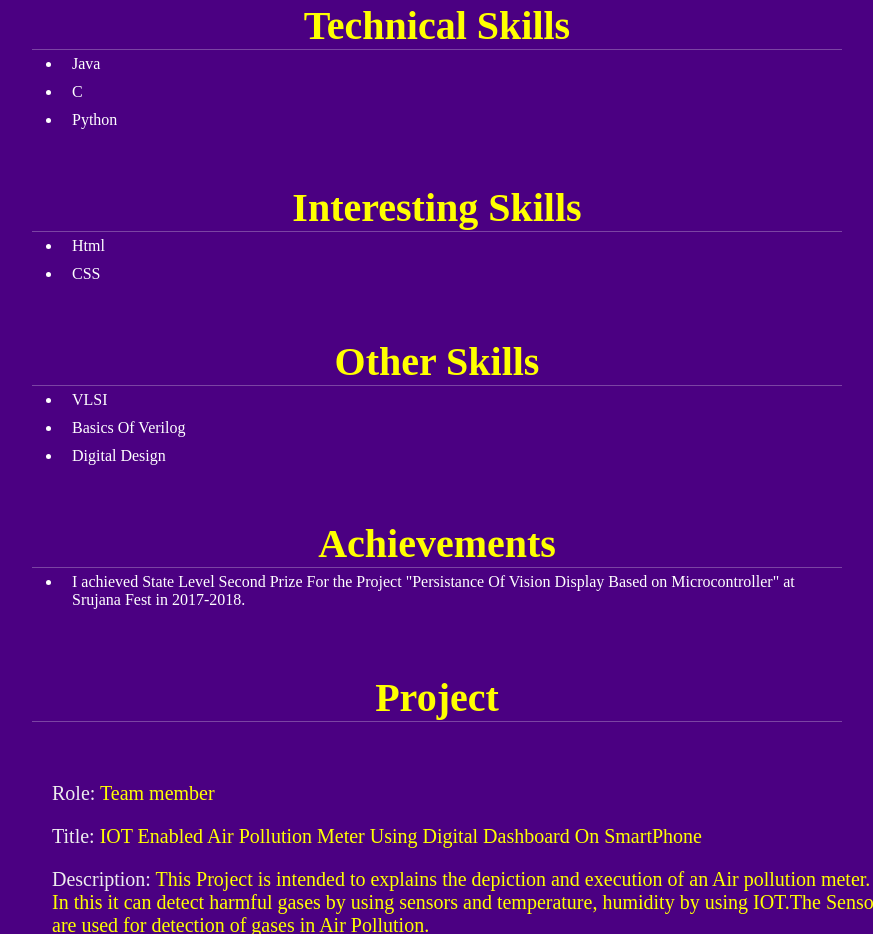
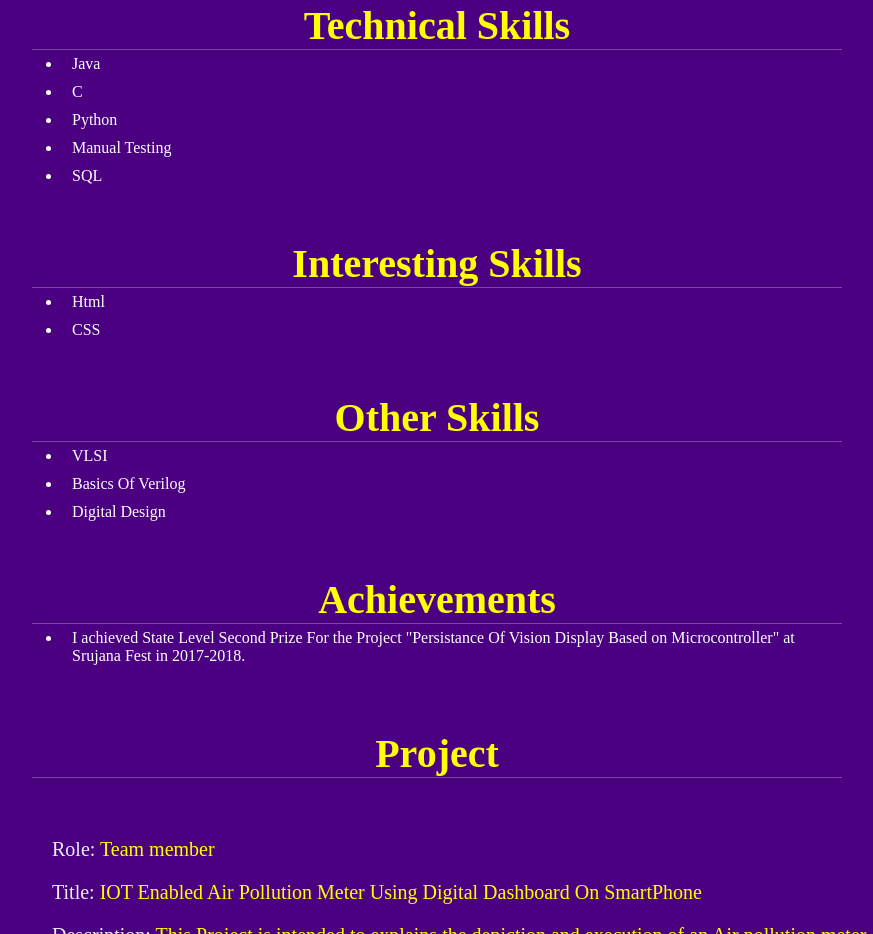
Before and after one commit to Siva128/siva.github.io, a plain HTML site: page index.html in a window 1280 px wide. Shown: the part 1037-1971 px from the top of the page, without its empty margins (378-1251 px from the left). Drawn offline with Linux system fonts and the light colour scheme.

Commit message:
Update index.html

```diff
--- a/index.html
+++ b/index.html
@@ -82,6 +82,8 @@
         <li>Java</li>
         <li>C</li>
         <li>Python</li>
+        <li>Manual Testing</li>
+        <li>SQL</li>
     </ul>
 </div>
 </section>
```
